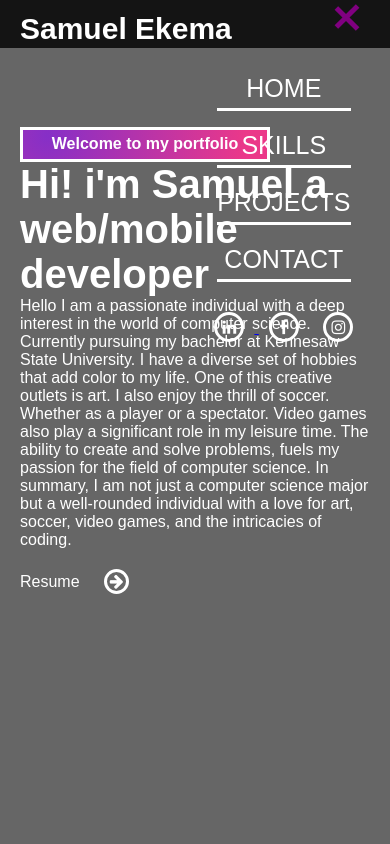
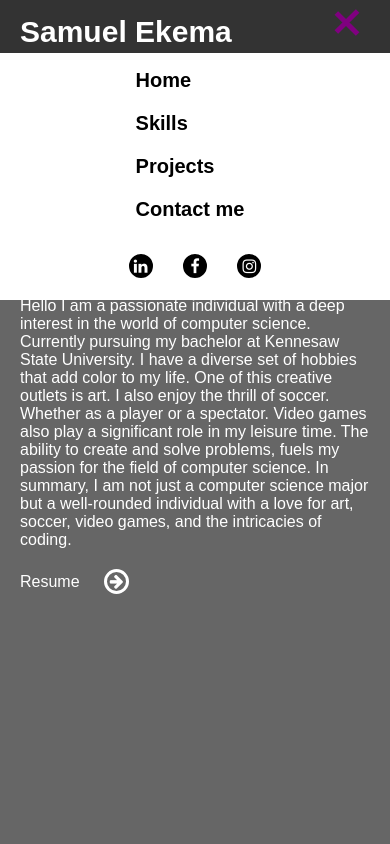
Before and after one commit to sekema954/frontend-web-dev-portfolio, a plain HTML site: page index.html in a window 390 px wide. Both pictures are taken after a click on the element 339 px from the left and 27 px from the top of the page. Shown: the top 844 px of the page. Drawn offline with nearby package versions, Linux system fonts and the light colour scheme; a web font is replaced by a local one.

```diff
--- a/index.css
+++ b/index.css
@@ -70,6 +70,64 @@
     font-weight: 700;
 }
 
+.blank-canvas{
+    z-index: 2000;
+    position: absolute;
+    width: 100%;
+    height: 0;
+    background-color: white ;
+    transition: all .50s;
+    display: flex;
+    justify-content: center;
+    align-items: center;
+}
+
+
+.link-wrapper{
+    margin-top: 40px;
+    transition: all .50s;
+    opacity: 0;
+}
+
+.show-wrapper{
+    opacity: 1;
+}
+
+.link-wrapper a{
+    text-decoration: none;
+}
+
+.link-wrapper .fa{
+    background-color: black;
+}
+
+
+
+.link-wrapper li a{
+    text-decoration: none;
+    color: black;
+    font-weight: 800;
+    font-size: 20px;
+    transition: all .50s;
+}
+
+.link-wrapper li a:hover{
+    text-decoration: underline green 2px;
+}
+
+.link-wrapper li{
+    list-style: none;
+    margin: 20px;
+
+}
+
+
+.changeHeight{
+    height: 300px;
+}
+
+
+
 .social-links{
     display: inline-block;
 }
@@ -130,7 +188,7 @@
         display: none;
     }
 
-    #menuBar, #dropdownMenu{
+    #menuBar{
         display: inline-block !important;
     }
 }
@@ -139,6 +197,7 @@
 #menuBar{
     display: none;
     cursor: pointer;
+    margin-top: 5px;
 }
 
 .bar{
@@ -167,27 +226,7 @@
     width: 30px;
 }
 
-#dropdownMenu{
-    position: absolute;
-    top: 4%;
-    right: 5%;
-    margin-top: 20px;
-    text-align: center;
-    display: none;
-    z-index: 2000;
-}
 
-
-
-
-#dropdownMenu li{
-    list-style: none;
-    margin: 20px;
-    border-bottom: solid white;
-    height: 0;
-    opacity: 0;
-    transition: all .55s;
-}
 
 
 .makeVisible{
@@ -196,7 +235,6 @@
 }
 
 .social-links-mobile{
-    opacity: 0;
     transition: all .50s;
 }
 
@@ -204,20 +242,6 @@
 .showLinks{
     opacity: 1;  /***classlist element***  Line 10 in index.js***/
 }
-
-#dropdownMenu li a{
-    color: white;
-    font-size: 25px;
-    text-decoration: none;
-    transition: all .50s;
-}
-
-
-#dropdownMenu li a:hover{
-    color: purple;
-}
-
-
 
 
 
--- a/index.html
+++ b/index.html
@@ -41,20 +41,25 @@
                     </div>
                 </ul>
             </nav>
-            <!----dropdown  menu-->
-            <ul id="dropdownMenu">
-                <li class="mylinks"><a class="home-menu" href="#home">HOME</a></li>
-                <li class="mylinks"><a href="#skills">SKILLS</a></li>
-                <li class="mylinks"><a href="#projects">PROJECTS</a></li>
-                <li class="mylinks"><a href="#contact">CONTACT</a></li>
-                <div class="social-links-mobile">
+
+            <div class="blank-canvas">
+                <!----dropdown links go here-->
+                <div class="link-wrapper">
+                  <li><a href="#home-menu">Home</a></li>
+                  <li><a href="#skills">Skills</a></li>
+                  <li><a href="#projects">Projects</a></li>
+                  <li><a href="#contact">Contact me</a></li>
+                  <div class="social-links-mobile my-links">
                     <a href="www.linkedin.com/in/samuel-ekema-518959229">
                         <i class="fa fa-linkedin" aria-hidden="true"></i>
                     </a>
                     <i class="fa fa-facebook" aria-hidden="true"></i>
                     <i class="fa fa-instagram" aria-hidden="true"></i>
                 </div>
-            </ul>
+                </div>
+
+            </div>
+
               <!---main home content-->
               <div class="center-wrapper" data-aos="fade-right">
                 <div id="home-grid">
--- a/index.js
+++ b/index.js
@@ -1,21 +1,13 @@
 //function to animate hamburger icon
+const menuBar = document.getElementById("menuBar");
+const dropdown = document.querySelector(".blank-canvas");
+const linkWrapper = document.querySelector(".link-wrapper");
+menuBar.addEventListener("click", ()=>{
+  menuBar.classList.toggle("change");
+  dropdown.classList.toggle("changeHeight");
+  linkWrapper.classList.toggle("show-wrapper");
+})
 
-
-function MenuClicked(){
-    const menuBar = document.getElementById("menuBar");
-    menuBar.addEventListener("click", () => {
-        const dropdownIcon = document.querySelectorAll(".mylinks");
-        const socialLinks = document.querySelector(".social-links-mobile");
-        const centerWrapper = document.querySelector(".center-wrapper");
-        menuBar.classList.toggle("change");
-        socialLinks.classList.toggle("showLinks");
-        //make dropdown menu animate on click
-        for(let i=0; i<dropdownIcon.length; i++) {
-            dropdownIcon[i].classList.toggle("makeVisible");
-      }
-    })
-}
-MenuClicked();
 
 
 
```
